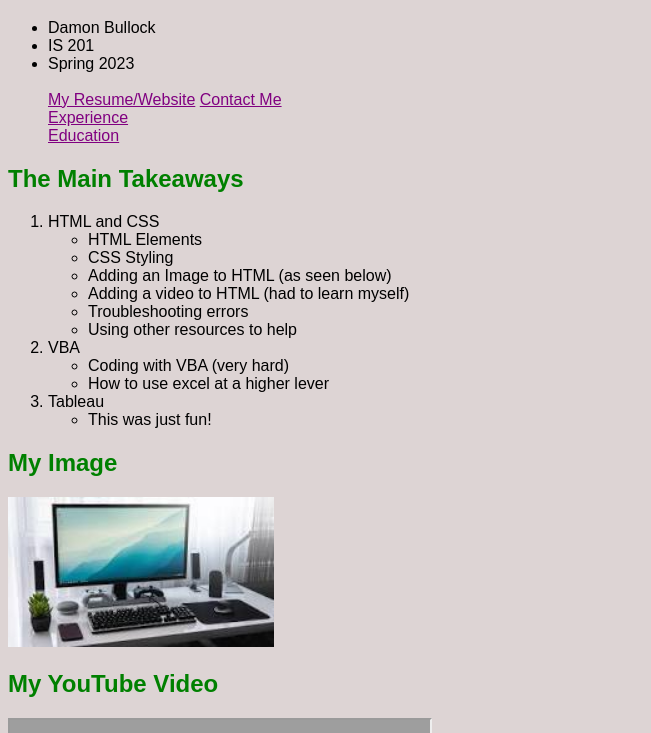
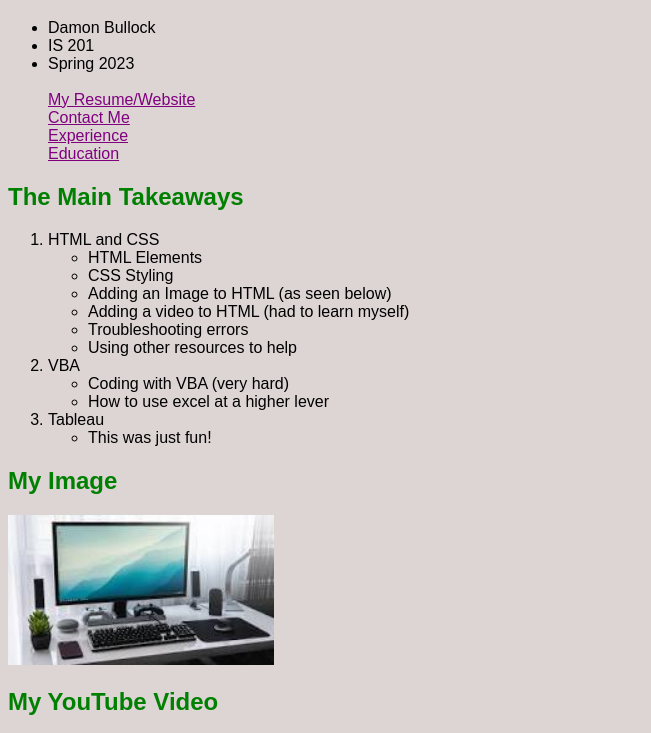
Before and after one commit to damonbullock47/IS201, a plain HTML site: page scratch.html in a window 1280 px wide. Shown: the part 61-794 px from the top of the page, without its empty margins (0-651 px from the left). Drawn offline with Linux system fonts and the light colour scheme; grey boxes are pictures that could not be loaded.

Commit message:
Update scratch.html

```diff
--- a/scratch.html
+++ b/scratch.html
@@ -14,7 +14,7 @@
       <li>Damon Bullock</li>
       <li>IS 201</li>
       <li>Spring 2023</li><br>
-      <a href="index.html">My Resume/Website</a>
+      <a href="index.html">My Resume/Website</a><br>
       <a href="contact.html">Contact Me</a><br>
       <a href="post.html">Experience</a><br>
       <a href="about.html">Education</a>
```
